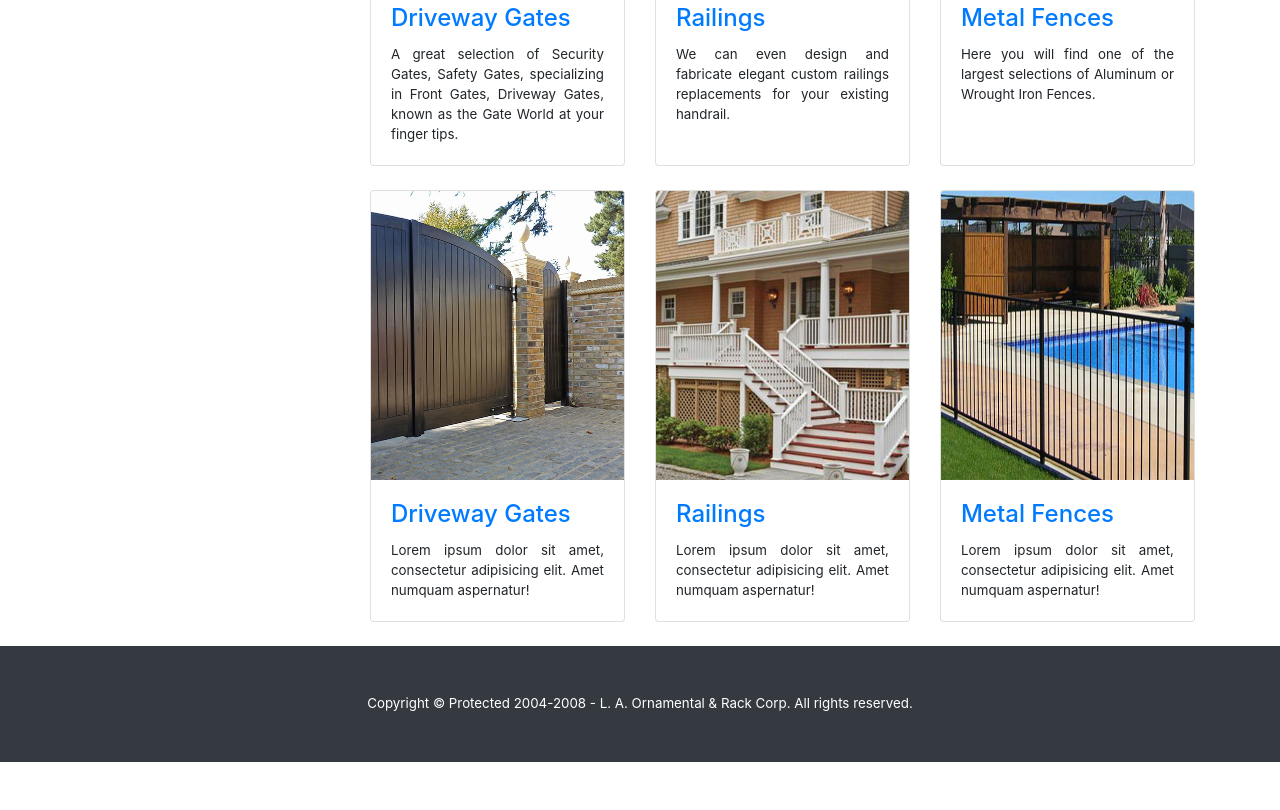
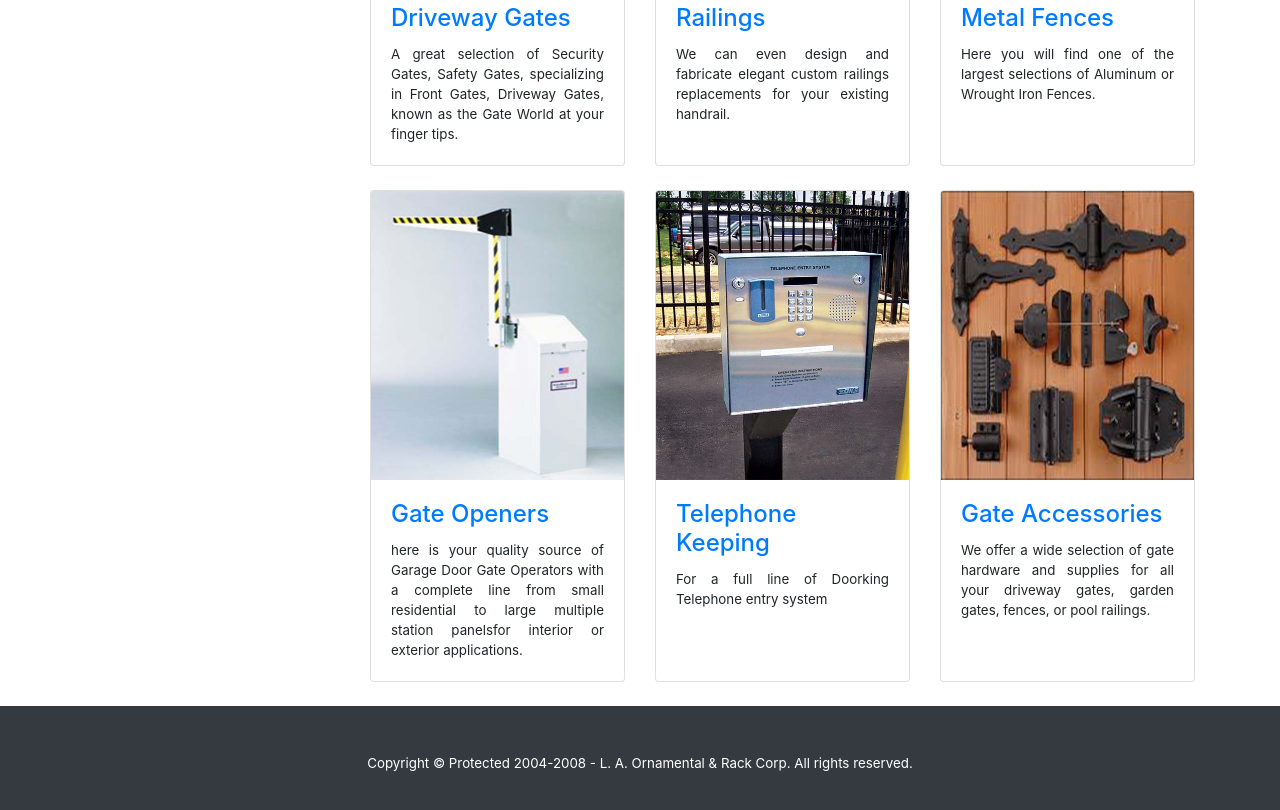
Before and after one commit to sewmi21/UEE, a plain HTML site: page index.html in a window 1280 px wide. Shown: the part 860-1670 px from the top of the page. Before the commit the page ends 1622 px from the top, so only its background shows below. Drawn offline with Linux system fonts and the light colour scheme.

Commit message:
new Menu Cards added

```diff
--- a/index.html
+++ b/index.html
@@ -139,7 +139,7 @@
   </div>
 </div>
 
-<!-- Gate Samples -->
+<!-- Menu Cards -->
 <div class="row">
   <div class="col-lg-4 col-md-6 mb-4">
     <div class="card h-100">
@@ -189,36 +189,44 @@
 
       <div class="col-lg-4 col-md-6 mb-4">
         <div class="card h-100">
-          <a href="#"><img class="card-img-top" src="src/gate.jpg" alt=""></a>
+          <a href="openers.html"><img class="card-img-top" src="src/openers.jpg" alt=""></a>
           <div class="card-body">
             <h4 class="card-title">
-              <a href="#">Driveway Gates</a>
+              <a href="openers.html">Gate Openers</a>
             </h4>
-            <p class="card-text">Lorem ipsum dolor sit amet, consectetur adipisicing elit. Amet numquam aspernatur!</p>
+            <p class="card-text">
+                here is your quality source of Garage Door Gate Operators with a complete line from
+                small residential to large multiple
+                station panelsfor interior or exterior applications.
+            </p>
           </div>
         </div>
       </div>
 
       <div class="col-lg-4 col-md-6 mb-4">
           <div class="card h-100">
-            <a href="#"><img class="card-img-top" src="src/railings.jpg" alt=""></a>
+            <a href="telephone.html"><img class="card-img-top" src="src/telephone.jpg" alt=""></a>
             <div class="card-body">
               <h4 class="card-title">
-                <a href="#">Railings</a>
+                <a href="telephone.html">Telephone Keeping</a>
               </h4>
-              <p class="card-text">Lorem ipsum dolor sit amet, consectetur adipisicing elit. Amet numquam aspernatur!</p>
+              <p class="card-text">
+                  For a full line of Doorking Telephone entry system
+                </p>
             </div>
           </div>
         </div>
 
         <div class="col-lg-4 col-md-6 mb-4">
             <div class="card h-100">
-              <a href="#"><img class="card-img-top" src="src/fence.jpg" alt=""></a>
+              <a href="gateAcc.html"><img class="card-img-top" src="src/gateAcc.jpg" alt=""></a>
               <div class="card-body">
                 <h4 class="card-title">
-                  <a href="#">Metal Fences</a>
+                  <a href="gateAcc.html">Gate Accessories</a>
                 </h4>
-                <p class="card-text">Lorem ipsum dolor sit amet, consectetur adipisicing elit. Amet numquam aspernatur!</p>
+                <p class="card-text">
+                    We offer a wide selection of gate hardware and supplies for all your driveway gates, garden gates, fences, or pool railings.
+                </p>
               </div>
                          </div>
           </div>
```
Also changed, not shown: src/gateAcc.jpg (added), src/openers.jpg (added), src/telephone.jpg (added).
